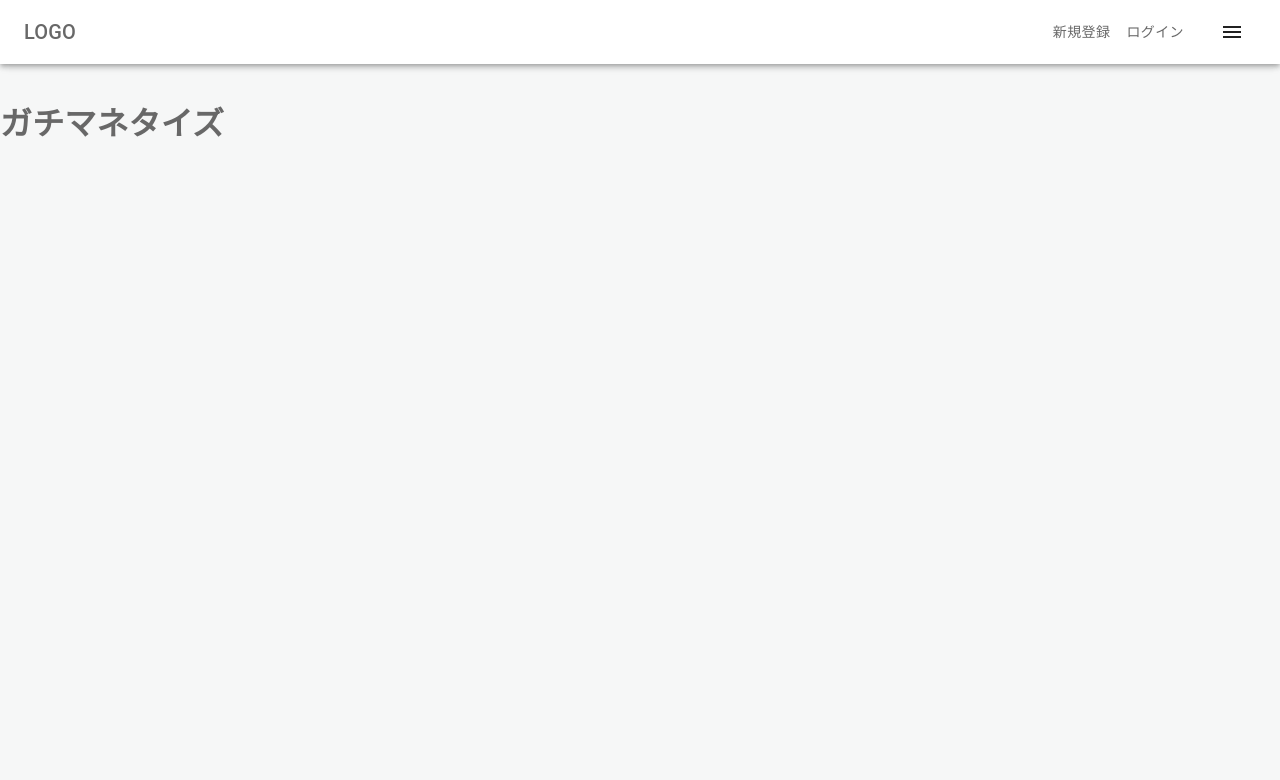
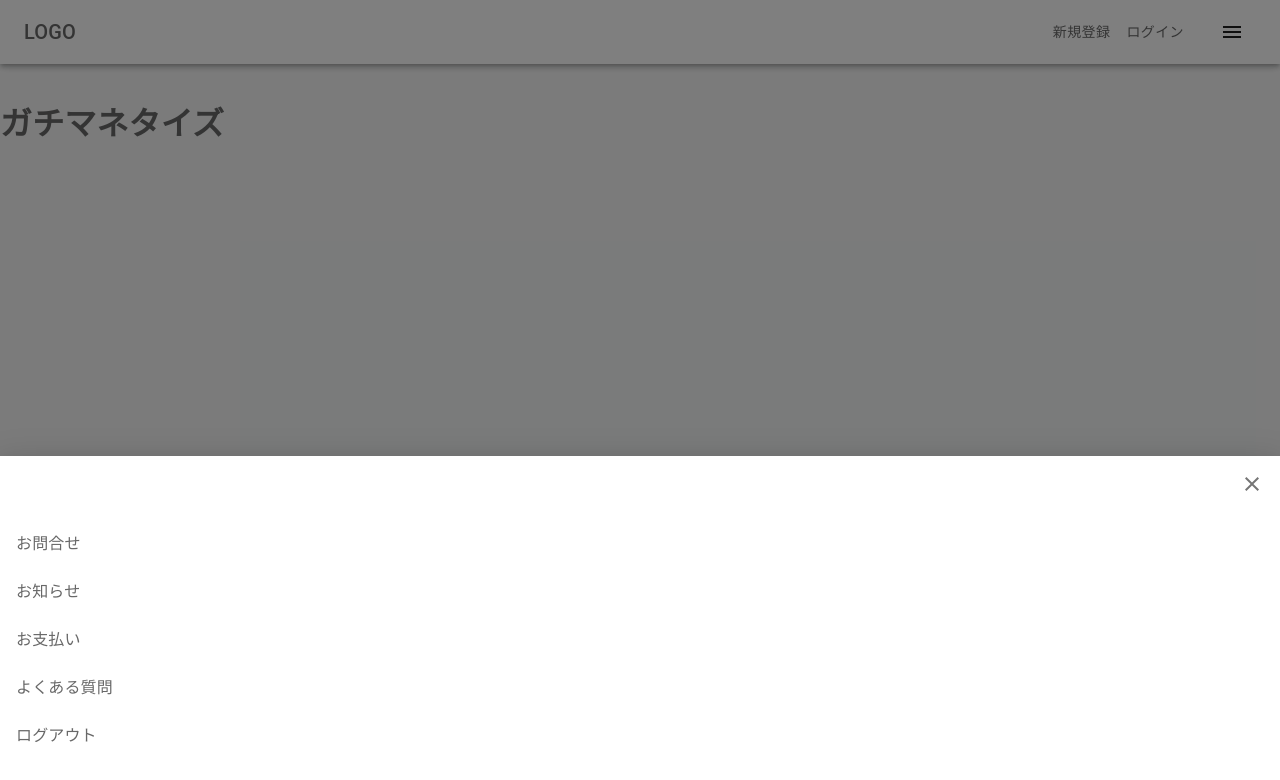
Before and after one commit to suzuki-motomichi/tests, a React (Create React App) app in the folder frontend/app/: page / in a window 1280 px wide. Both pictures are taken after a click on the button "menu". Shown: the top 780 px of the page. Built offline with nearby package versions, Linux system fonts and the light colour scheme.

Commit message:
ハンバーガーメニューを作成した

```diff
--- /dev/null
+++ b/frontend/app/src/components/organisms/BottomDrawerMenu.tsx
@@ -0,0 +1,86 @@
+import React from "react";
+import Box from "@mui/material/Box";
+import Drawer from "@mui/material/Drawer";
+import List from "@mui/material/List";
+import ListItem from "@mui/material/ListItem";
+import ListItemButton from "@mui/material/ListItemButton";
+import ListItemText from "@mui/material/ListItemText";
+import CloseIcon from "@mui/icons-material/Close";
+import IconButton from "@mui/material/IconButton";
+
+type Prop = {
+  isShow: boolean;
+  handleClickButton: (
+    value: React.MouseEvent<HTMLButtonElement, MouseEvent>
+  ) => void;
+};
+
+const BottomDrawerMenu: React.FC<Prop> = ({ isShow, handleClickButton }) => {
+  const closeDrawer = (e: React.MouseEvent<HTMLButtonElement, MouseEvent>) => {
+    handleClickButton(e);
+  };
+
+  const list = () => (
+    <Box sx={listStyle}>
+      <List>
+        <ListItem disablePadding>
+          <ListItemButton href="/#">
+            <ListItemText primary={"お問合せ"} />
+          </ListItemButton>
+        </ListItem>
+        <ListItem disablePadding>
+          <ListItemButton href="/#">
+            <ListItemText primary={"お知らせ"} />
+          </ListItemButton>
+        </ListItem>
+        <ListItem disablePadding>
+          <ListItemButton href="/#">
+            <ListItemText primary={"お支払い"} />
+          </ListItemButton>
+        </ListItem>
+        <ListItem disablePadding>
+          <ListItemButton href="/#">
+            <ListItemText primary={"よくある質問"} />
+          </ListItemButton>
+        </ListItem>
+        <ListItem disablePadding>
+          <ListItemButton href="/#">
+            <ListItemText primary={"ログアウト"} />
+          </ListItemButton>
+        </ListItem>
+      </List>
+    </Box>
+  );
+
+  return (
+    <div>
+      <React.Fragment key={"bottom"}>
+        <Drawer anchor={"bottom"} open={isShow} onClose={closeDrawer}>
+          <Box sx={closeIconStyle}>
+            <IconButton
+              onClick={(e: React.MouseEvent<HTMLButtonElement, MouseEvent>) =>
+                handleClickButton(e)
+              }
+            >
+              <CloseIcon />
+            </IconButton>
+          </Box>
+          {list()}
+        </Drawer>
+      </React.Fragment>
+    </div>
+  );
+};
+
+const listStyle = {
+  width: "auto",
+  pb: 4,
+};
+
+const closeIconStyle = {
+  display: "flex",
+  justifyContent: "flex-end",
+  m: 1,
+};
+
+export default BottomDrawerMenu;
--- a/frontend/app/src/components/organisms/Header.tsx
+++ b/frontend/app/src/components/organisms/Header.tsx
@@ -8,8 +8,11 @@ import Button from "@mui/material/Button";
 import IconButton from "@mui/material/IconButton";
 import MenuIcon from "@mui/icons-material/Menu";
 import { theme } from "../../style/theme";
+import BottomDrawerMenu from "./BottomDrawerMenu";
 
 const Header: React.FC = () => {
+  const [isShow, setIsShow] = React.useState(false);
+
   return (
     <Box sx={{ flexGrow: 1 }}>
       <AppBar
@@ -33,9 +36,14 @@ const Header: React.FC = () => {
             color="inherit"
             aria-label="menu"
             sx={{ ml: 2 }}
+            onClick={() => setIsShow(true)}
           >
             <MenuIcon />
           </IconButton>
+          <BottomDrawerMenu
+            handleClickButton={() => setIsShow(false)}
+            isShow={isShow}
+          />
         </Toolbar>
       </AppBar>
     </Box>
```
